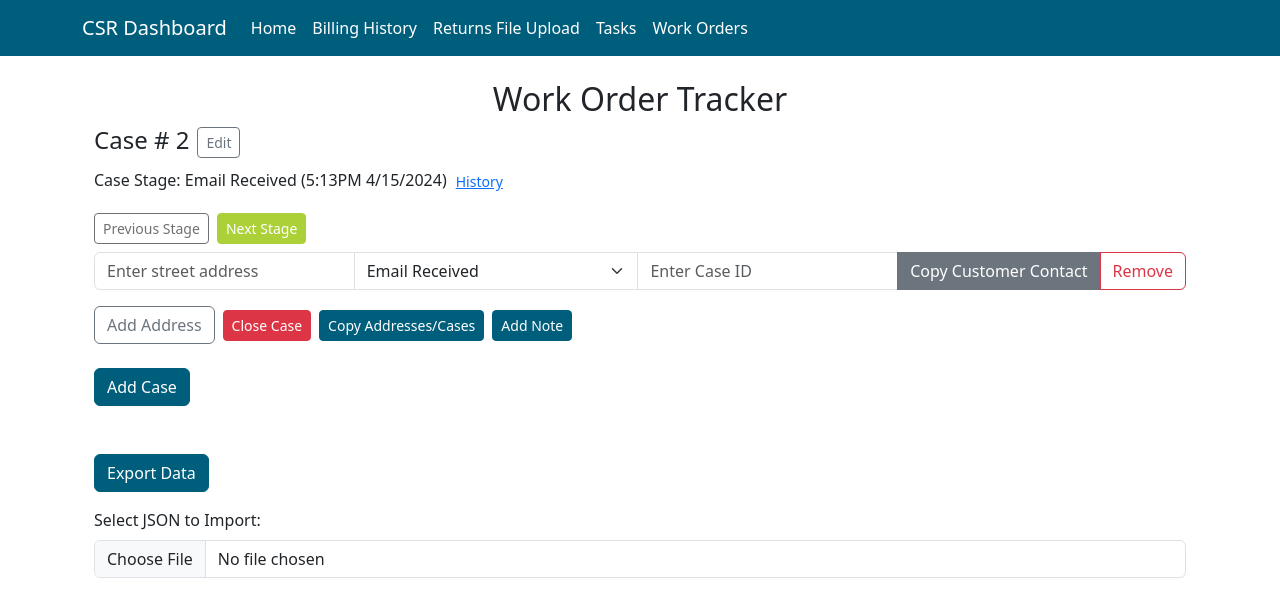
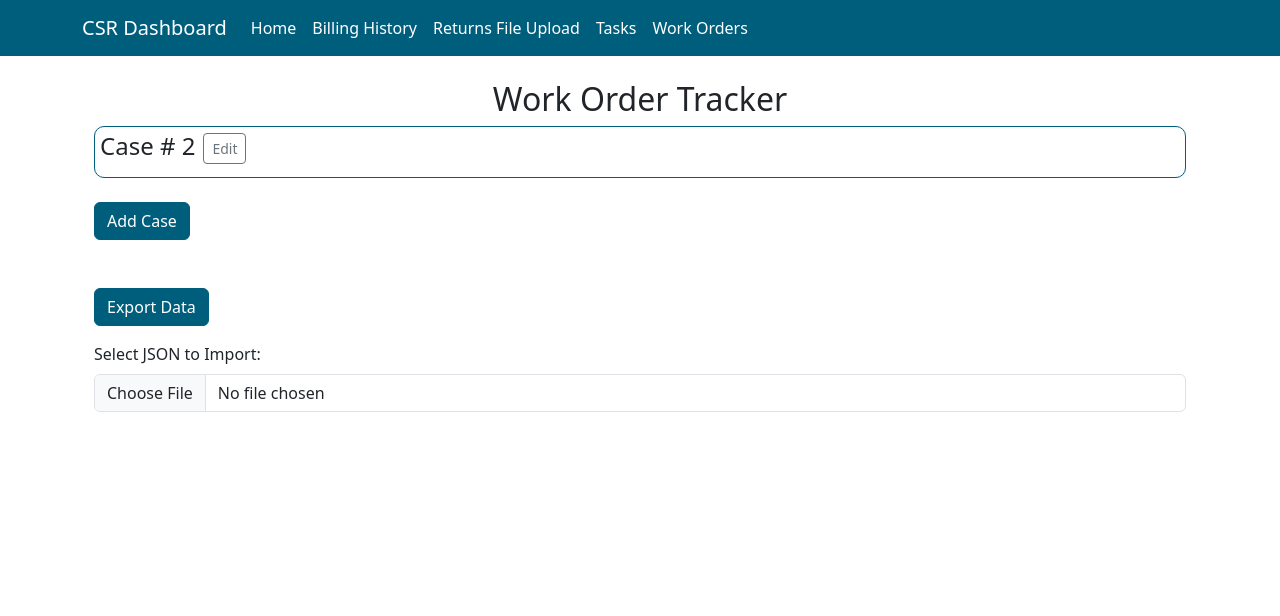
Before and after one commit to EEngvall/CSR-Dashboard, a React (Vite) app: page /workOrders in a window 1280 px wide. Both pictures are taken after a click on the button "Add Case". Shown: the top 616 px of the page. Built offline with nearby package versions, Linux system fonts and the light colour scheme.

Commit message:
Added ability to collapse/expand by case for better visibility.

```diff
--- a/src/WorkOrders/WorkOrderTracker.jsx
+++ b/src/WorkOrders/WorkOrderTracker.jsx
@@ -1,5 +1,5 @@
 import React, { useState, useEffect } from "react";
-import { Offcanvas, Button, Table } from "react-bootstrap";
+import { Offcanvas, Button, Table, Collapse } from "react-bootstrap";
 import "./WorkOrderTracker.css";
 
 const WorkOrderTracker = () => {
@@ -13,6 +13,7 @@ const WorkOrderTracker = () => {
   const [historyCase, setHistoryCase] = useState(null);
   const [showNoteInput, setShowNoteInput] = useState(null); // State to track if note input is open
   const [currentNote, setCurrentNote] = useState(""); // State to track current note being entered
+  const [openCases, setOpenCases] = useState([]);
 
   // Define stages and their order
   const stages = [
@@ -46,6 +47,15 @@ const WorkOrderTracker = () => {
   useEffect(() => {
     localStorage.setItem("cases", JSON.stringify(cases));
   }, [cases]);
+
+  // Function to toggle open/closed state of a case
+  const toggleCase = (caseId) => {
+    setOpenCases((prevOpenCases) =>
+      prevOpenCases.includes(caseId)
+        ? prevOpenCases.filter((id) => id !== caseId)
+        : [...prevOpenCases, caseId],
+    );
+  };
 
   const getCurrentTimestamp = () => {
     const now = new Date();
@@ -310,6 +320,16 @@ const WorkOrderTracker = () => {
       <h2 className="text-center">Work Order Tracker</h2>
       {cases.map((item) => (
         <div key={item.id} className="mb-4">
+          <div
+            className="case-header"
+            onClick={() => toggleCase(item.id)}
+            style={{
+              border: "1px solid #005e7d",
+              borderRadius: "10px",
+              padding: "5px",
+              cursor: "pointer",
+            }}
+          >
             <h4>
               {editingCaseId === item.id ? (
                 <React.Fragment>
@@ -343,6 +363,10 @@ const WorkOrderTracker = () => {
                 </React.Fragment>
               )}
             </h4>
+          </div>
+
+          <Collapse in={openCases.includes(item.id)}>
+            <div>
               <p>
                 Case Stage: {item.stage} ({item.timestamp})
                 <button
@@ -375,7 +399,9 @@ const WorkOrderTracker = () => {
                     className="form-control"
                     placeholder="Enter street address"
                     value={address.address}
-                onChange={(event) => handleAddressChange(item.id, index, event)}
+                    onChange={(event) =>
+                      handleAddressChange(item.id, index, event)
+                    }
                   />
                   <select
                     className="form-select"
@@ -395,7 +421,9 @@ const WorkOrderTracker = () => {
                     className="form-control"
                     placeholder="Enter Case ID"
                     value={address.caseId}
-                onChange={(event) => handleCaseIdChange(item.id, index, event)} // Add handleCaseIdChange function
+                    onChange={(event) =>
+                      handleCaseIdChange(item.id, index, event)
+                    } // Add handleCaseIdChange function
                   />
                   <Button
                     variant="secondary"
@@ -469,6 +497,8 @@ const WorkOrderTracker = () => {
                   </div>
                 ))}
               </div>
+            </div>
+          </Collapse>
         </div>
       ))}
       <button className="btn custom-btn-blue mb-5" onClick={handleAddCase}>
```
Lines whose indentation alone changed are shown as unchanged.
